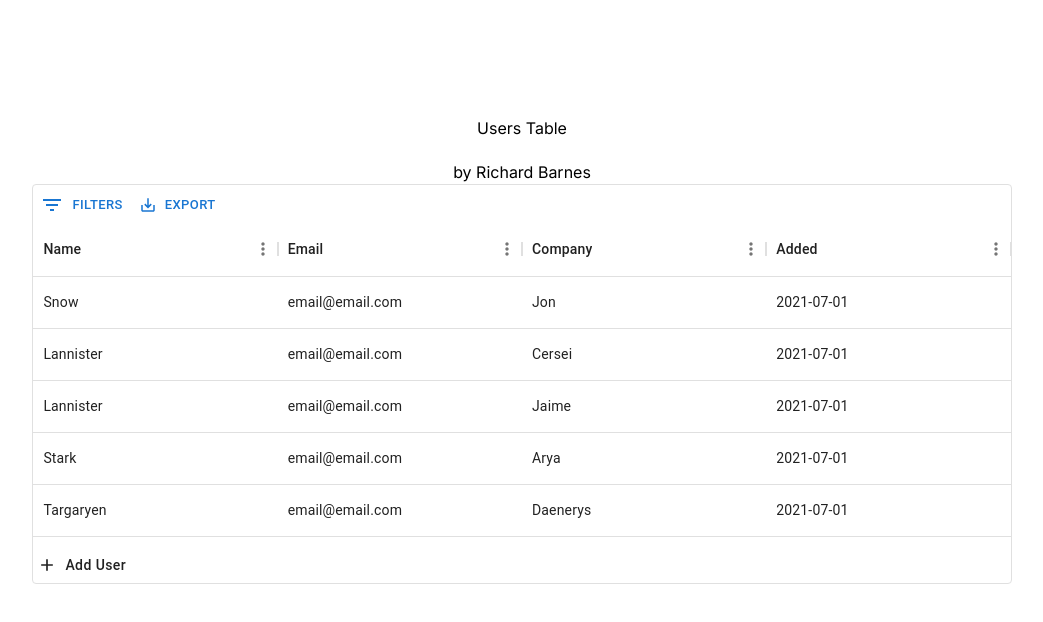
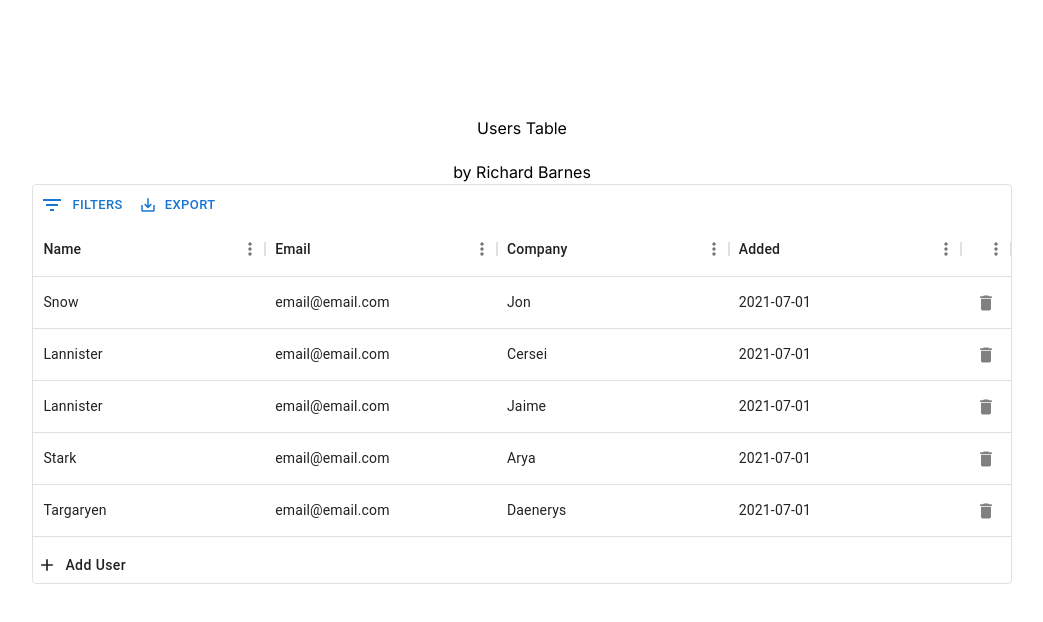
Before and after one commit to Rickardo228/NextJs-Users-Table, a Next.js app: page / in a window 1280 px wide. Shown: the top 622 px of the page, without its empty margins (118-1161 px from the left). Built offline with nearby package versions, Linux system fonts and the light colour scheme.

Commit message:
Remove user

```diff
--- /dev/null
+++ b/src/app/components/RemoveUserButton.tsx
@@ -0,0 +1,27 @@
+import React from "react";
+import { IconButton } from "@mui/material";
+import DeleteIcon from "@mui/icons-material/Delete";
+import { Dispatch, SetStateAction } from "react";
+
+interface RemoveUserButtonProps {
+  id: number;
+  setUsers: Dispatch<SetStateAction<any[]>>;
+}
+
+const RemoveUserButton: React.FC<RemoveUserButtonProps> = ({
+  id,
+  setUsers,
+}) => {
+  const handleRemoveUser = () => {
+    setUsers((prevUsers) => prevUsers.filter((user) => user.id !== id));
+  };
+
+  return (
+    // Todo - UI to confirm deletion
+    <IconButton onClick={handleRemoveUser} size="small">
+      <DeleteIcon fontSize="small" style={{ color: "gray" }} />
+    </IconButton>
+  );
+};
+
+export default RemoveUserButton;
--- a/src/app/components/UsersTable.tsx
+++ b/src/app/components/UsersTable.tsx
@@ -3,13 +3,7 @@
 import { useState } from "react";
 import { DataGrid, GridColDef, GridToolbar } from "@mui/x-data-grid";
 import AddUserButton from "./AddUsersButton";
-
-const columns: GridColDef[] = [
-  { field: "name", headerName: "Name", flex: 1 },
-  { field: "email", headerName: "Email", flex: 1 },
-  { field: "company", headerName: "Company", flex: 1 },
-  { field: "added", headerName: "Added", flex: 1 },
-];
+import RemoveUserButton from "./RemoveUserButton";
 
 const rows = [
   {
@@ -83,6 +77,23 @@ const rows = [
 export default function DataTable() {
   const [users, setUsers] = useState(rows);
 
+  const columns: GridColDef[] = [
+    { field: "name", headerName: "Name", flex: 1 },
+    { field: "email", headerName: "Email", flex: 1 },
+    { field: "company", headerName: "Company", flex: 1 },
+    { field: "added", headerName: "Added", flex: 1 },
+    {
+      field: "actions",
+      headerName: "",
+      width: 50,
+      renderCell: (params) => {
+        return <RemoveUserButton id={params.row.id} setUsers={setUsers} />; // Todo - use Context for users so I can access setUsers
+      },
+      sortable: false,
+      filterable: false,
+    },
+  ];
+
   return (
     <div style={{ height: 400, width: "100%" }}>
       <DataGrid
```
